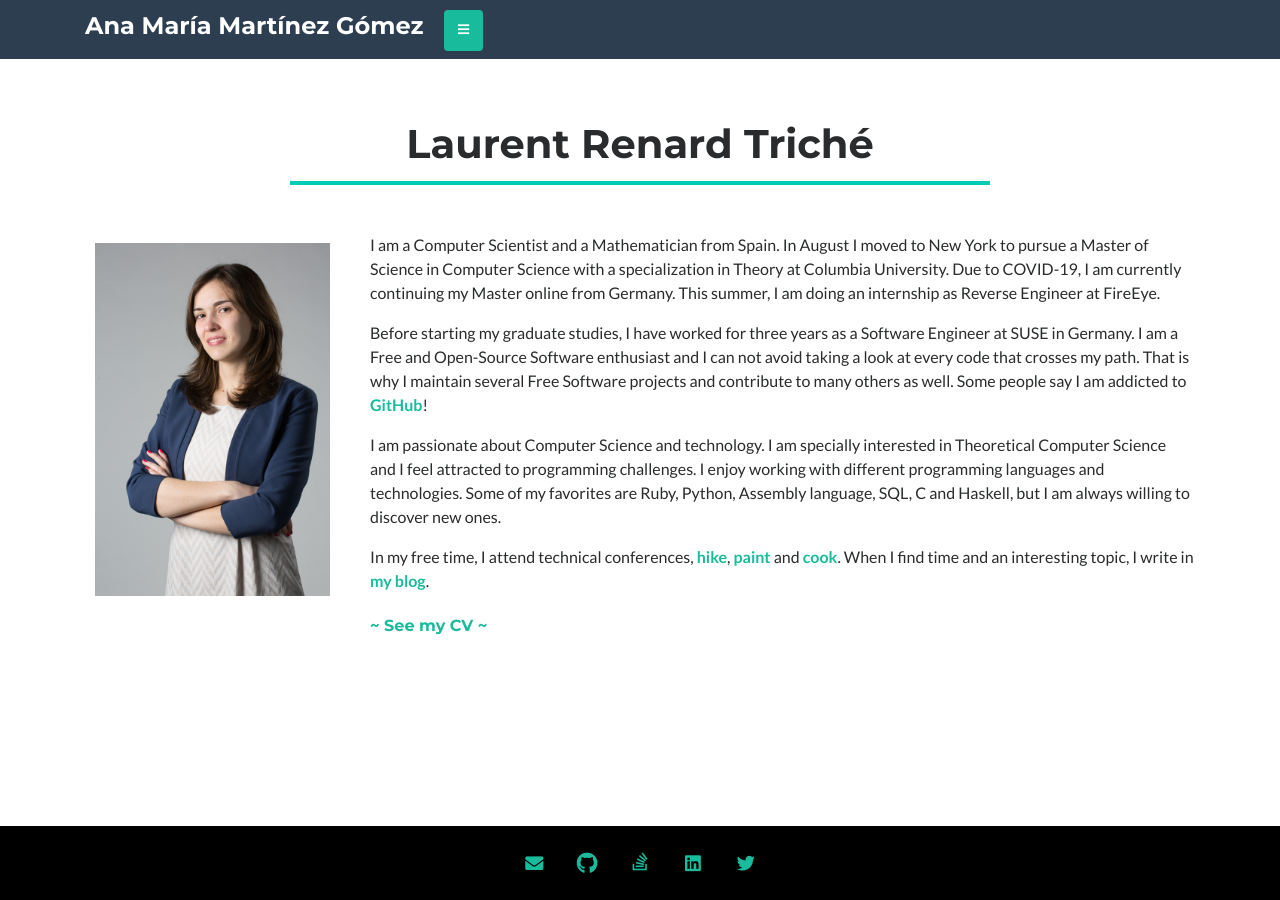
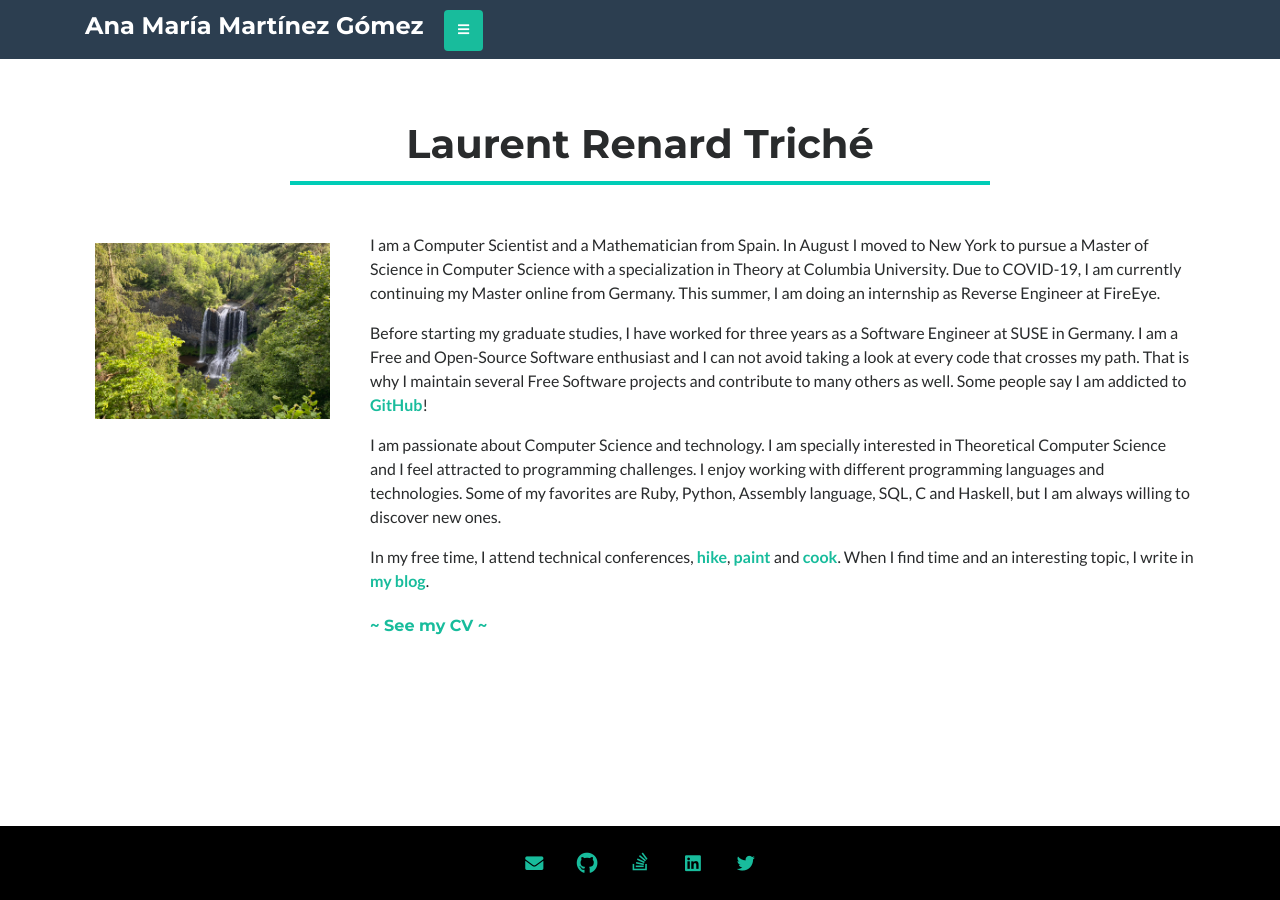
Before and after one commit to Ana06/ana06.github.io, a Jekyll site: the page built from index.md, in a window 1280 px wide. Built offline with Jekyll 4.4.1, drawn with Linux system fonts in a browser that asks for light colours; nearby versions of some CDN libraries.

Commit message:
Update index.md

```diff
--- a/index.md
+++ b/index.md
@@ -6,7 +6,7 @@ layout: default
 <hr class="title mb-5">
 <div class="row">
   <div class="col-lg-3 col-md-4 col-sm-4 col-xs-12">
-    <img src="/img/AnaMariaMartinez.jpg" alt="Ana Maria Martinez" class="ana-img">
+    <img src="/img/accueil.jpeg" alt="Laurent Renard Triché" class="ana-img">
   </div>
 
   <div class="col-lg-9 col-md-8 col-sm-8 col-xs-12">
```
